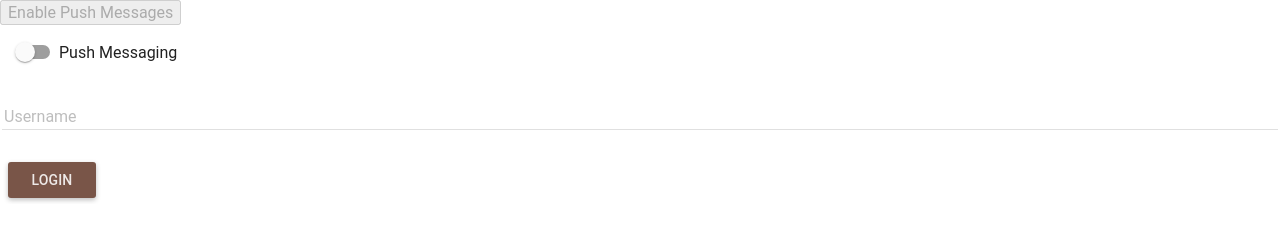
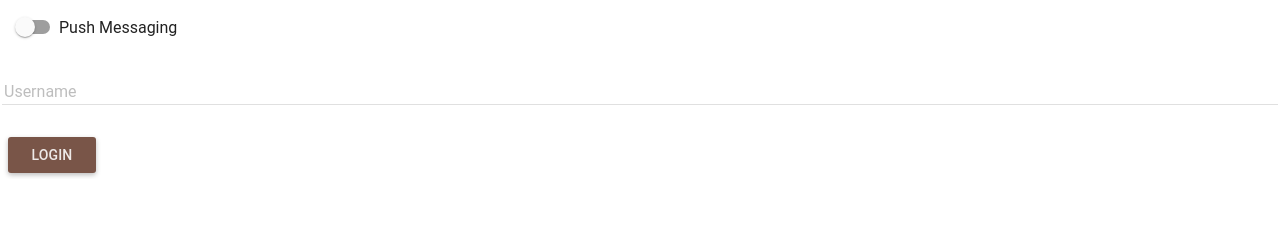
Before and after one commit to kmathur7/chat-app, a website: page public/index.html in a window 1280 px wide. Drawn offline with Linux system fonts and the light colour scheme; no server answers; a web font is replaced by a local one.

Commit message:
fixing switch issues

```diff
--- a/public/index.html
+++ b/public/index.html
@@ -16,8 +16,8 @@
 
 <div data-ng-controller="ChatController" layout="column">
 	<md-content ng-show="!logi">
-		<button class="js-push-button" disabled>Enable Push Messages</button>
-		<md-switch class="md-primary md-block" ng-model="isPushEnabled" ng-disabled="isDisabled" >Push Messaging</md-switch>
+
+		<md-switch class="md-primary md-block" ng-model="isPushEnabled" ng-disabled="isDisabled" ng-click="changePushState()">Push Messaging</md-switch>
 		<md-input-container>
 			<label>Username</label>
 			<input type="text" ng-model="username" md-detect-hidden="true" />
```
